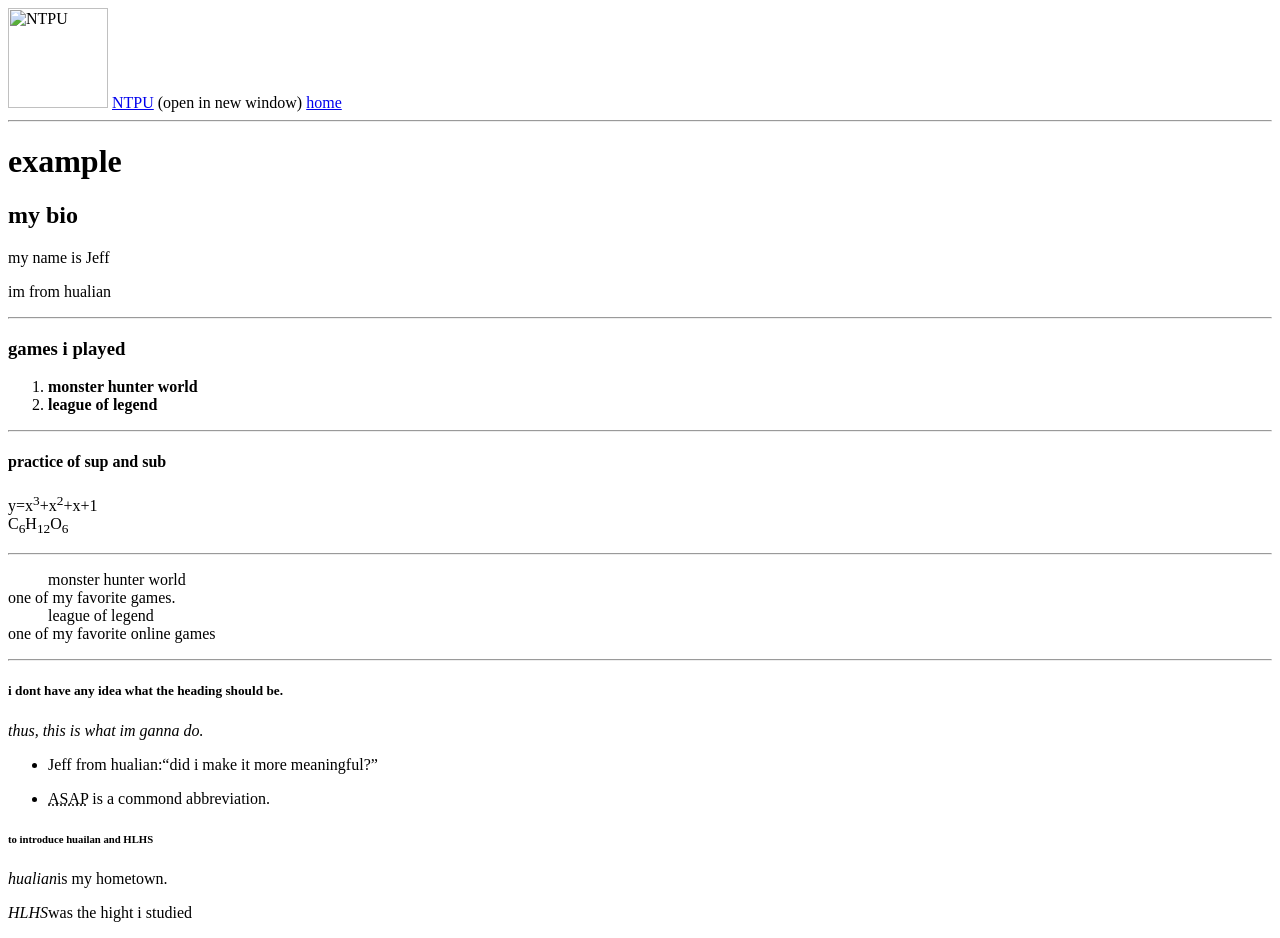
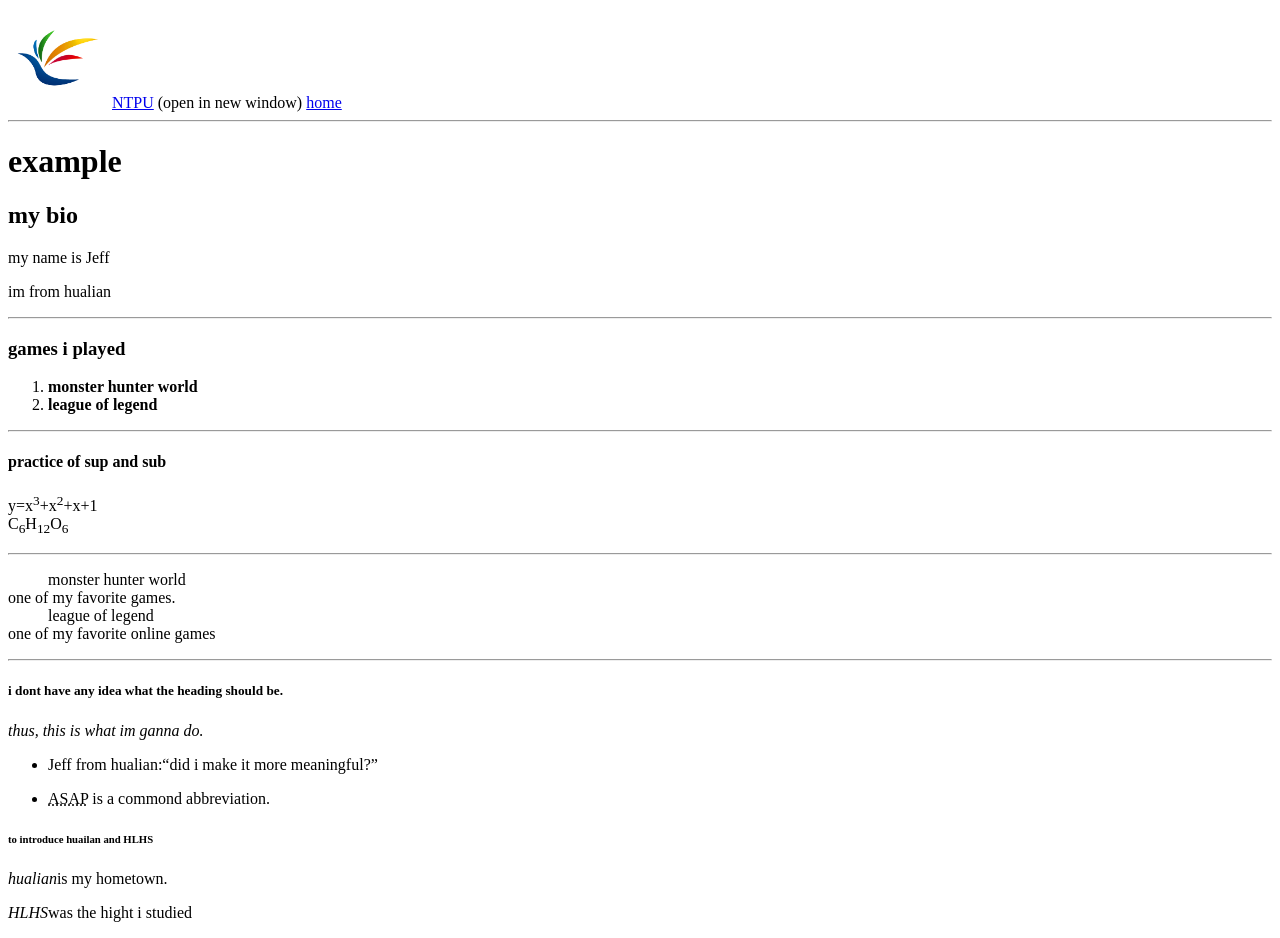
Before and after one commit to EE410987034/EE410987034.github.io, a plain HTML site: page docs/example.html in a window 1280 px wide. Drawn offline with Linux system fonts and the light colour scheme.

Commit message:
Update example.html

```diff
--- a/docs/example.html
+++ b/docs/example.html
@@ -1,7 +1,7 @@
 <html>
 
 <body>
-<img src="EE410987034.github.io/images/NTPU.png"
+<img src="https://ee410987034.github.io/images/NTPU.png"
      alt="NTPU"
      title="ntpu"
      width="100"
```
